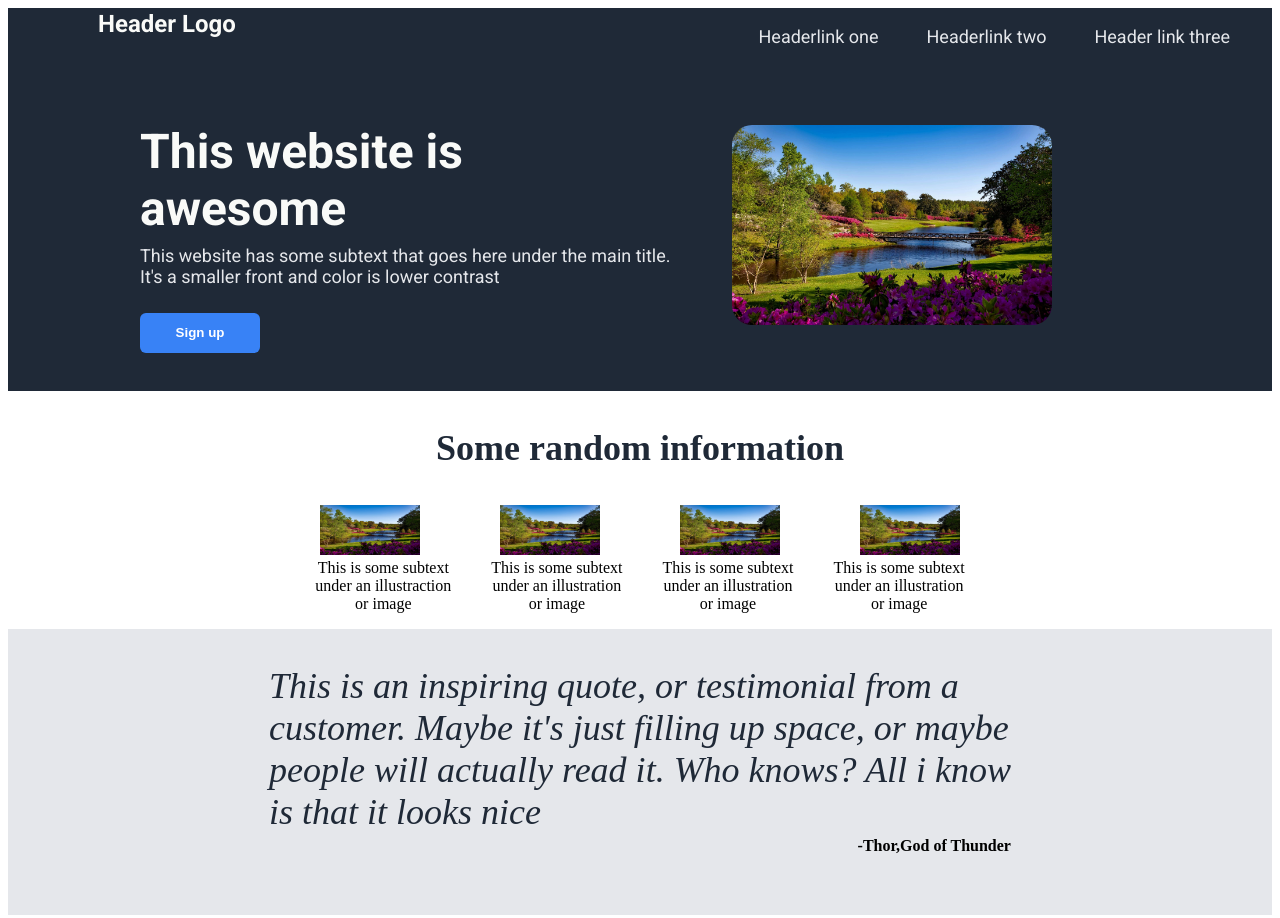
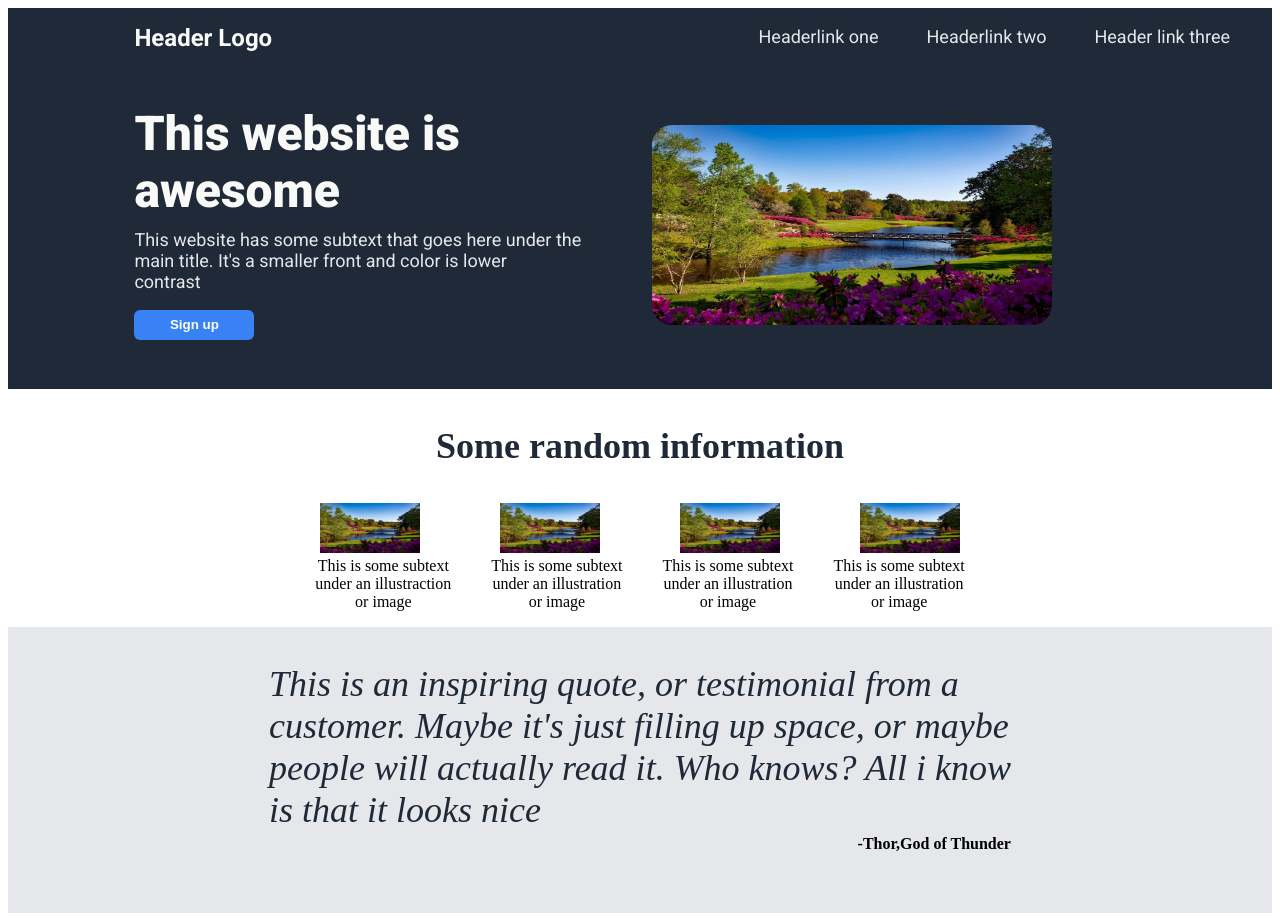
Before and after one commit to Mengi256/Landing-page, a plain HTML site: page index.html in a window 1280 px wide. Shown: the top 918 px of the page. Drawn offline with Linux system fonts and the light colour scheme.

Commit message:
Fix and update header

```diff
--- a/index.html
+++ b/index.html
@@ -28,13 +28,15 @@
 
 
         <div class="container2">
-            <ul class="text">
-                <li><h2> This website is <br>awesome</h2></li>
-                <li><p>This website has some subtext that goes here under the
-                main title. It's a smaller front and color is lower contrast</p></li>
-                <li><button> Sign up</button></li>
-            </ul>
+            <div class="text">
+                <h2 class="h2"> This website is <br>awesome</h2>
+                <p class="subtext">This website has some subtext that goes here under the<br>
+                main title. It's a smaller front and color is lower<br> contrast</p>
+                <button class="button"> Sign up</button>
+        </div>
+        <div>
             <img class="image" src="Images/nature.jpg">
+            </div>
         </div>
 </header>
 
--- a/style.css
+++ b/style.css
@@ -11,8 +11,8 @@ header{
 h1{
     color: #F9FAF8;
     font-size: 24px;
-    margin-left: 90px;
-    line-height: 0%;
+    margin-left: 10%;
+    margin-bottom: 0;
 }
 ul{
     display: flex;
@@ -36,40 +36,36 @@ ul li a{
 .container2{
     display: flex;
     justify-content: space-between;
+    gap: 20px;
 }
 .text{
-    display: flex;
-    flex-direction: column;
-}
-.text li{
-    margin-left: 90px;
+    margin-left: 10%;
+
+
 
 }
-.text li h2{
-    margin-bottom: 0;
+.h2{
     color: #F9FAF8;
     font-size: 48px;
+    font-weight: 900;
+    margin-bottom: 10px;
 }
-.text li p{
-    margin-top: 0;
+.subtext{
     color: #E5E7EB;
     font-size: 18px;
+    margin-top: 10px;
 }
-.text li button{
-    margin-top: 0;
-    margin-bottom: 20px;
+.button{
     background-color: #3882F6;
+    color: white;
+    font-weight: bold;
+    width: 120px;
+    height: 30px;
     border: none;
-    color: white;
-    text-align: center;
-    padding: 10px;
-    width: 120px;
-    height: 40px;
     border-radius: 6px;
-    font-weight: bold;
     cursor: pointer;
+}
 
-}
 .image{
     width: 400px;
     height: 200px;
```
